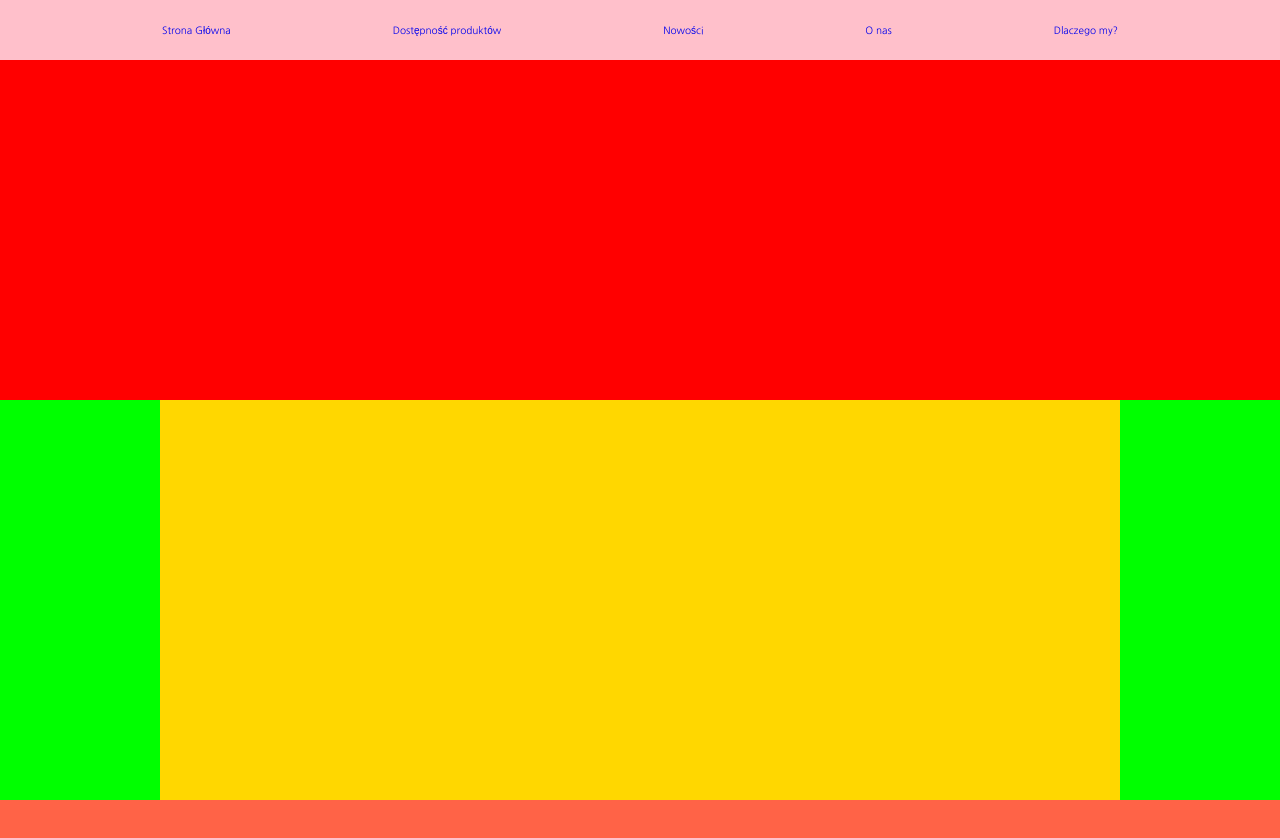
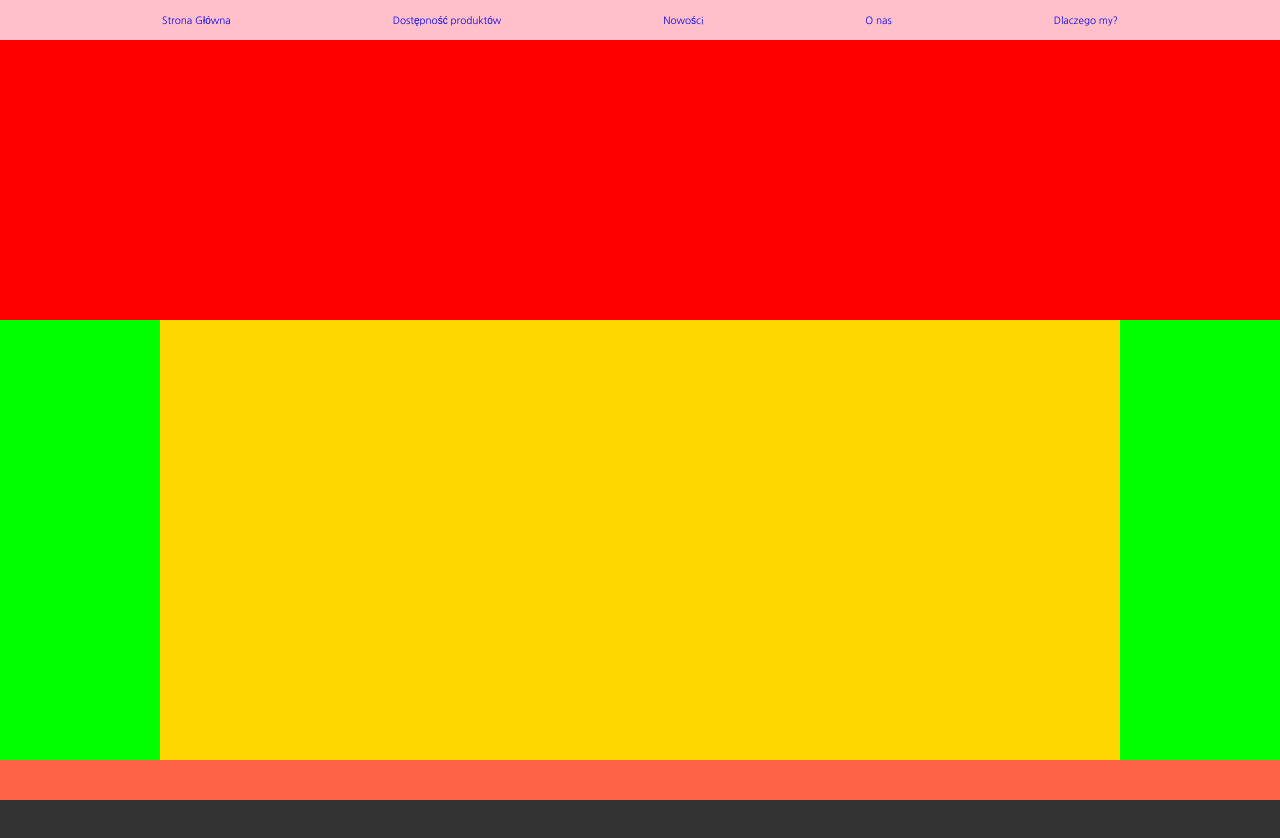
Before and after one commit to wiktordablju/c-ment, a plain HTML site: page index.html in a window 1280 px wide. After the commit the page ends 800 px from the top, so only its background shows below. Drawn offline with Linux system fonts and the light colour scheme.

Commit message:
dodanie vh vw

```diff
--- a/index.html
+++ b/index.html
@@ -15,14 +15,11 @@
 	</head>
 	<body>
 		<nav>
-			<div class="">
-				<div class="nav-items">
-					<a href="#">Strona Główna</a>
-					<a href="#">Dostępność produktów</a>
-					<a href="#">Nowości</a>
-					<a href="#">O nas</a>
-					<a href="#">Dlaczego my?</a>
-				</div>
+				<a href="#">Strona Główna</a>
+				<a href="#">Dostępność produktów</a>
+				<a href="#">Nowości</a>
+				<a href="#">O nas</a>
+				<a href="#">Dlaczego my?</a>
 			</div>
 		</nav>
 		<header></header>
--- a/sass/main.scss
+++ b/sass/main.scss
@@ -5,24 +5,22 @@ body {
 	font-family: "Nanum Gothic", sans-serif;
 }
 
-.nav-items {
+nav {
 	display: flex;
 	justify-content: space-evenly;
 	align-items: center;
-	position: fixed;
-	top: 0;
-	height: 60px;
-	width: 100%;
+	height: 5vh;
+	width: 100vw;
 	z-index: 10;
 	background-color: pink;
 	a:visited {
-		color: black;
+		color: white;
 	}
 }
 
 header {
-	height: 400px;
-	width: 100%;
+	height: 35vh;
+	width: 100vw;
 	background-color: red;
 }
 
@@ -30,8 +28,8 @@ main {
 	display: flex;
 	justify-content: center;
 	align-items: center;
-	height: 400px;
-	width: 100%;
+	height: 55vh;
+	width: 100vw;
 	background-color: lime;
 
 	.keywords {
@@ -45,7 +43,7 @@ footer {
 	display: flex;
 	justify-content: center;
 	align-items: center;
-	width: 100%;
-	height: 60px;
+	height: 5vh;
+	width: 100vw;
 	background-color: tomato;
 }
```
Also changed, not shown: css/main.css, 1 other file.
